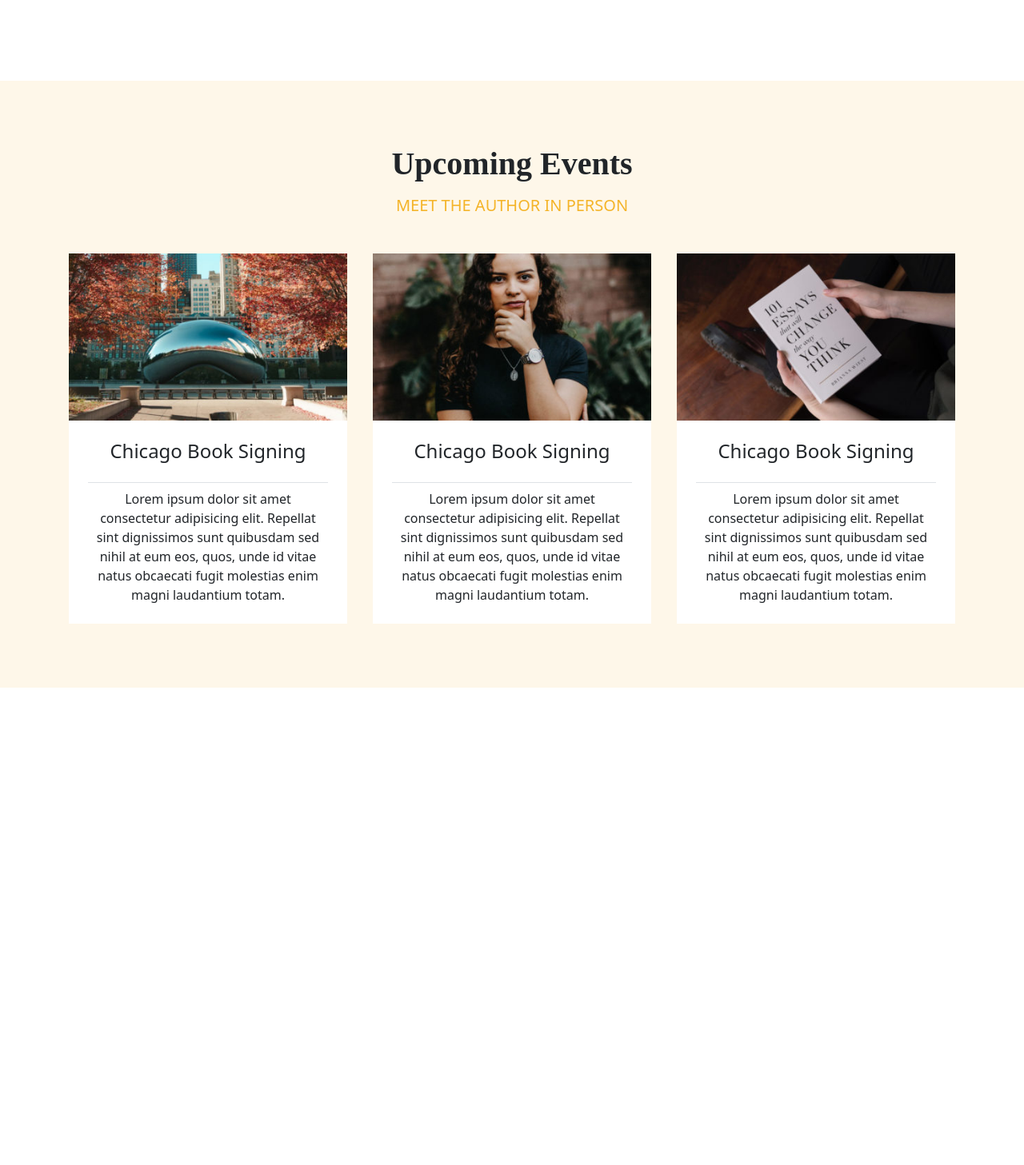
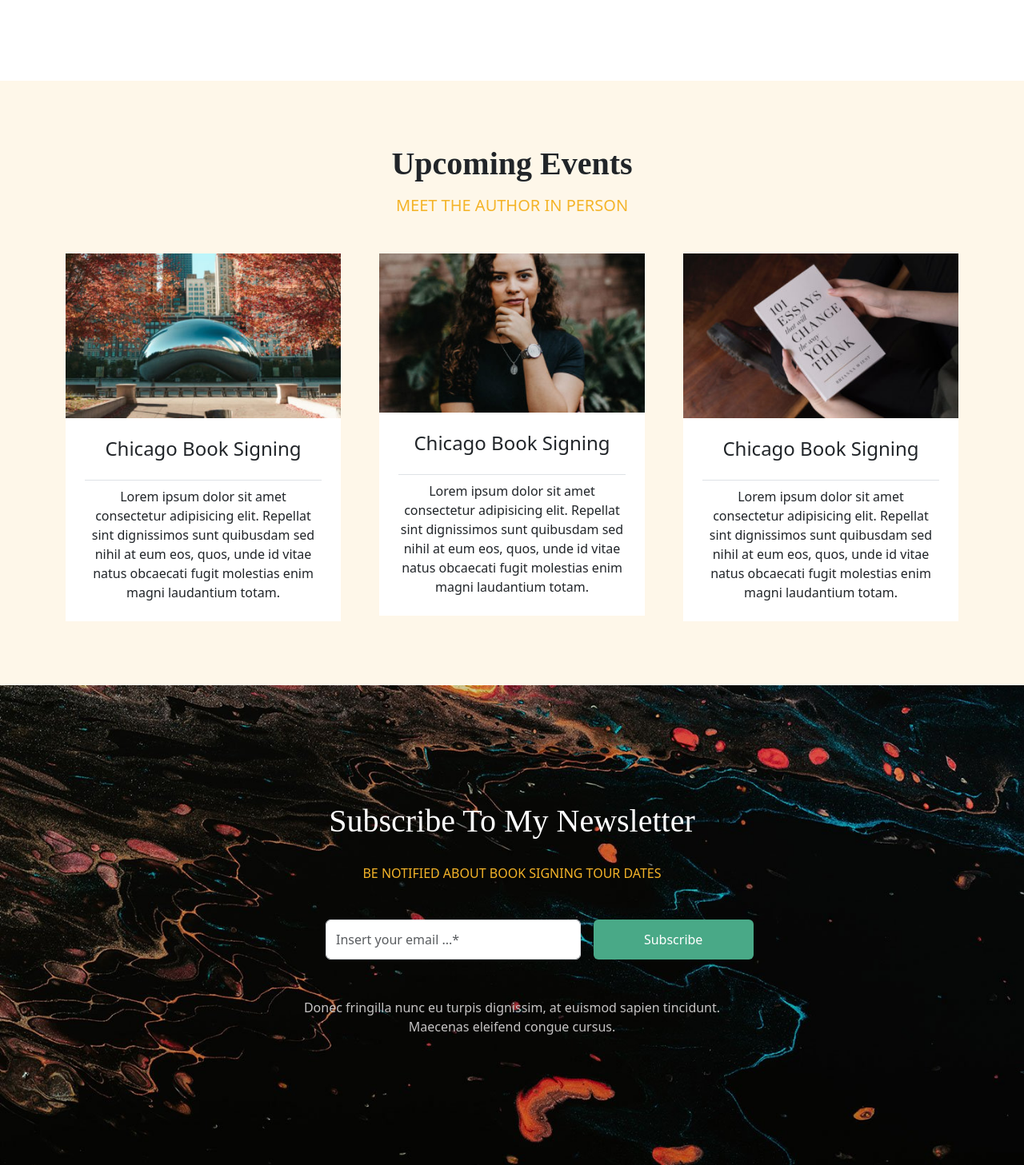
Before and after one commit to FabioVasi/proj-html-vuejs, a Vue app: page / in a window 1280 px wide. Shown: the part 3131-4588 px from the top of the page at 80% size. Before the commit the page ends 3991 px from the top, so only its background shows below. Built offline with nearby package versions, Linux system fonts and the light colour scheme.

Commit message:
add section 5

```diff
--- a/src/components/AppMain.vue
+++ b/src/components/AppMain.vue
@@ -170,12 +170,14 @@ export default {
         </section>
 
         <section class="upcoming">
+
             <div class="container text-center">
                 <h2 class="font fs-1 fw-bold m-0">Upcoming Events</h2>
                 <h5 style="color: #f4b429;" class="fw-medium pt-3 pb-5 m-0">MEET THE AUTHOR IN PERSON</h5>
+
                 <div class="row">
 
-                    <div class="col-4 pe-3 ps-3">
+                    <div class="col-4 pe-4">
                         <div class="card border-0 rounded-0">
                             <img src="../assets/img/event-05-400x240.jpg" class="card-img-top rounded-0" alt="">
                             <div class="card-body p-4">
@@ -187,7 +189,7 @@ export default {
                         </div>
                     </div>
 
-                    <div class="col-4 pe-3 ps-3">
+                    <div class="col-4 pe-4 ps-4">
                         <div class="card border-0 rounded-0">
                             <img src="../assets/img/event-04-400x240.jpg" class="card-img-top rounded-0" alt="">
                             <div class="card-body p-4">
@@ -199,7 +201,7 @@ export default {
                         </div>
                     </div>
 
-                    <div class="col-4 pe-3 ps-3">
+                    <div class="col-4 ps-4">
                         <div class="card border-0 rounded-0">
                             <img src="../assets/img/event-07-400x240.jpg" class="card-img-top rounded-0" alt="">
                             <div class="card-body p-4">
@@ -213,6 +215,39 @@ export default {
 
                 </div>
             </div>
+
+        </section>
+
+        <section class="newsletters">
+
+            <div class="banner-two">
+                <div class="container h-100 text-center">
+                    <div class="row h-100">
+                        <div class="col-3"></div>
+                        <div class="col-6">
+                            <div class="subscribe">
+                                <h2 class="audio-book text-white fs-1 mb-3">
+                                    Subscribe To My Newsletter
+                                </h2>
+                                <h6 class="read-time mt-3 mb-5">BE NOTIFIED ABOUT BOOK SIGNING TOUR DATES</h6>
+                                <form class="row g-3">
+                                    <div class="col-8 ps-5">
+                                        <input style="height: 50px;" type="text" class="form-control" placeholder="Insert your email ...*">
+                                    </div>
+                                    <div class="col-4">
+                                        <button style="height: 50px;" type="submit" class="btn text-white fw-medium meet">Subscribe</button>
+                                    </div>
+                                </form>
+                                <p style="color: #c6c4c4;" class="mt-5">
+                                    Donec fringilla nunc eu turpis dignissim, at euismod sapien tincidunt. Maecenas eleifend congue cursus.
+                                </p>
+                            </div>
+                        </div>
+                        <div class="col-3"></div>
+                    </div>
+                </div>
+            </div>
+
         </section>
 
     </main>
@@ -243,13 +278,13 @@ export default {
 
 
 
+
     .audible, .upcoming{
         background-color: $bfg_section;
     }
     .banner-one{
         background-image: url(../assets/img/banner.jpg);
         background-size: cover;
-        height: 600px;
     }
     .smartphone{
         margin-top: 100px;
@@ -302,4 +337,15 @@ export default {
     .upcoming{
         padding: 80px 0;
     }
+    .banner-two{
+        background-image: url(../assets/img/banner-2.jpg);
+        background-size: cover;
+        height: 600px;
+    }
+    .subscribe{
+        height: 100%;
+        display: flex;
+        flex-direction: column;
+        justify-content: center;
+    }
 </style>
```
